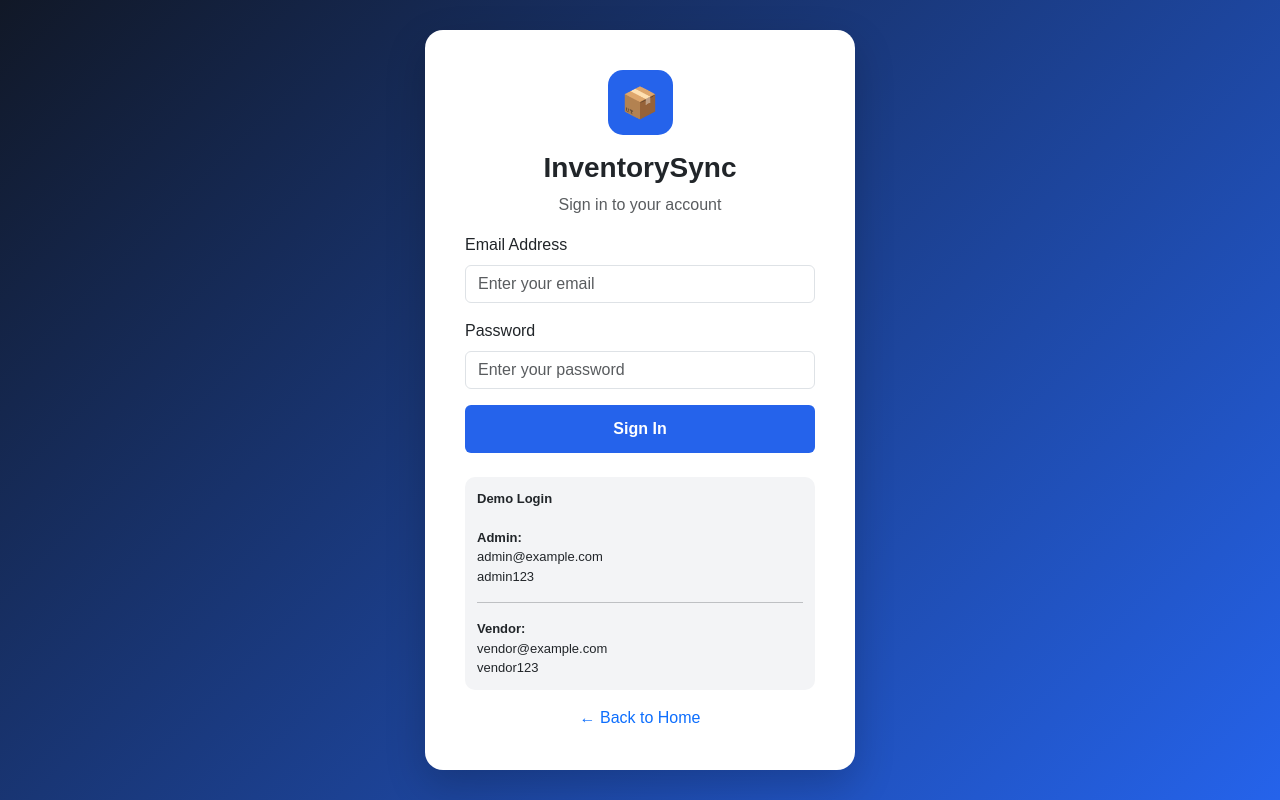
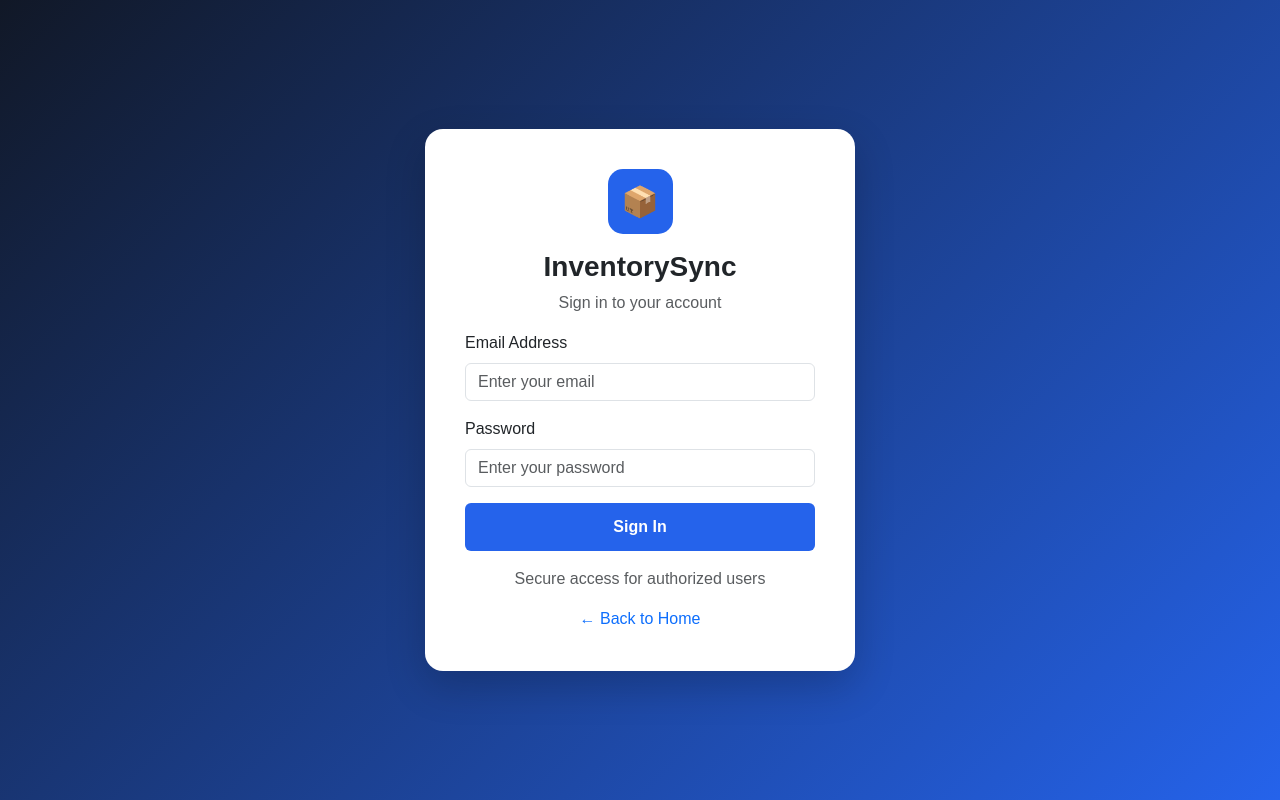
Before and after one commit to aswinimuthupandi5073-sys/multi-vendor-inventory-sync-engine, a PHP site: page /login.php in a window 1280 px wide. Run offline with PHP 8.4, Linux system fonts and the light colour scheme.

Commit message:
Remove demo login credentials

```diff
--- a/login.php
+++ b/login.php
@@ -198,24 +198,9 @@ if ($_SERVER["REQUEST_METHOD"] == "POST") {
         </button>
 
     </form>
-
-    <div class="demo-box mt-4">
-
-        <strong>Demo Login</strong>
-
-        <br><br>
-
-        <b>Admin:</b><br>
-        admin@example.com<br>
-        admin123
-
-        <hr>
-
-        <b>Vendor:</b><br>
-        vendor@example.com<br>
-        vendor123
-
-    </div>
+<p class="text-center text-muted mt-3 mb-0">
+    Secure access for authorized users
+</p>
 
     <div class="text-center mt-3">
 
```
